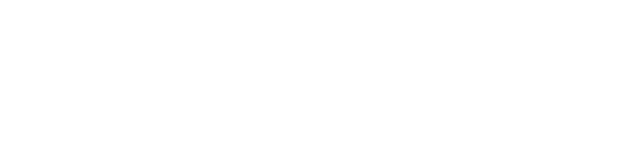
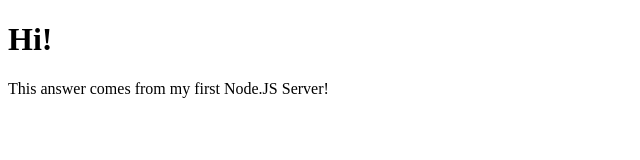
Before and after one commit to ThibautMilville/Node.js_Server, a plain HTML site: page index.html in a window 1280 px wide. Shown: the whole page, without its empty margins (0-640 px from the left). Drawn offline with Linux system fonts and the light colour scheme.

Commit message:
html content

```diff
--- a/index.html
+++ b/index.html
@@ -6,6 +6,7 @@
   <title>Test Node.JS - Server Creation</title>
 </head>
 <body>
-
+  <h1>Hi!</h1>
+  <p>This answer comes from my first Node.JS Server!</p>
 </body>
 </html>
```
